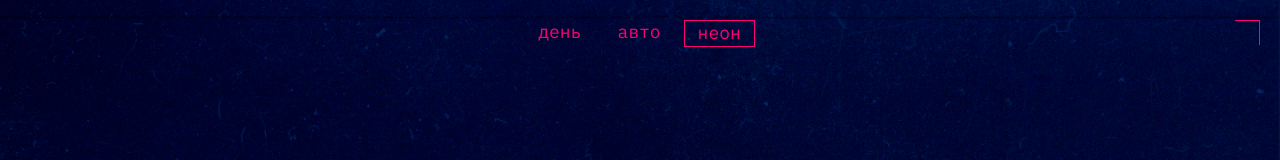
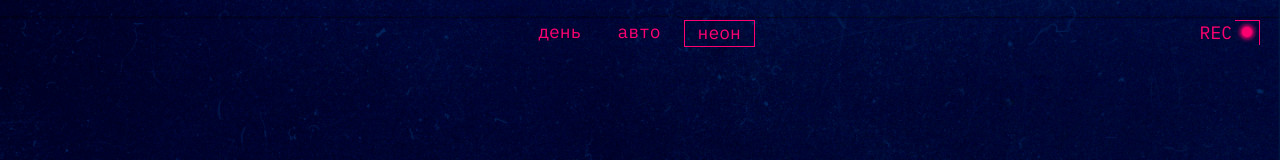
Before and after one commit to Shakhov-Aleksandr/slozhno-sosredotochitsya-fd, a plain HTML site: page index.html in a window 1280 px wide. Both pictures are taken after a click on the button "неон". Shown: the top 160 px of the page. Drawn offline with Linux system fonts and the light colour scheme.

Commit message:
Last chance

```diff
--- a/styles/light.css
+++ b/styles/light.css
@@ -28,4 +28,8 @@
   .decorated-zone__docorated-text {
     visibility: hidden;
   }
+
+  .theme-dark .decorated-zone__docorated-text {
+    visibility: visible;
+  }
 }
```
Also changed, not shown: 1 other file.
